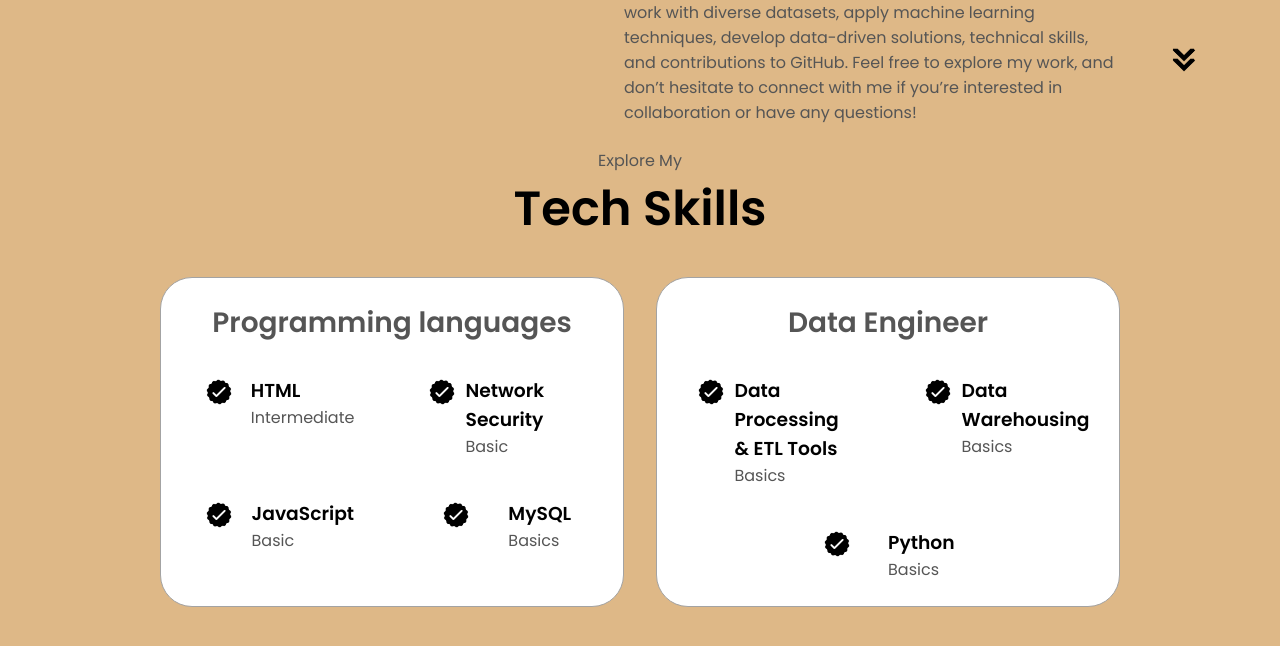
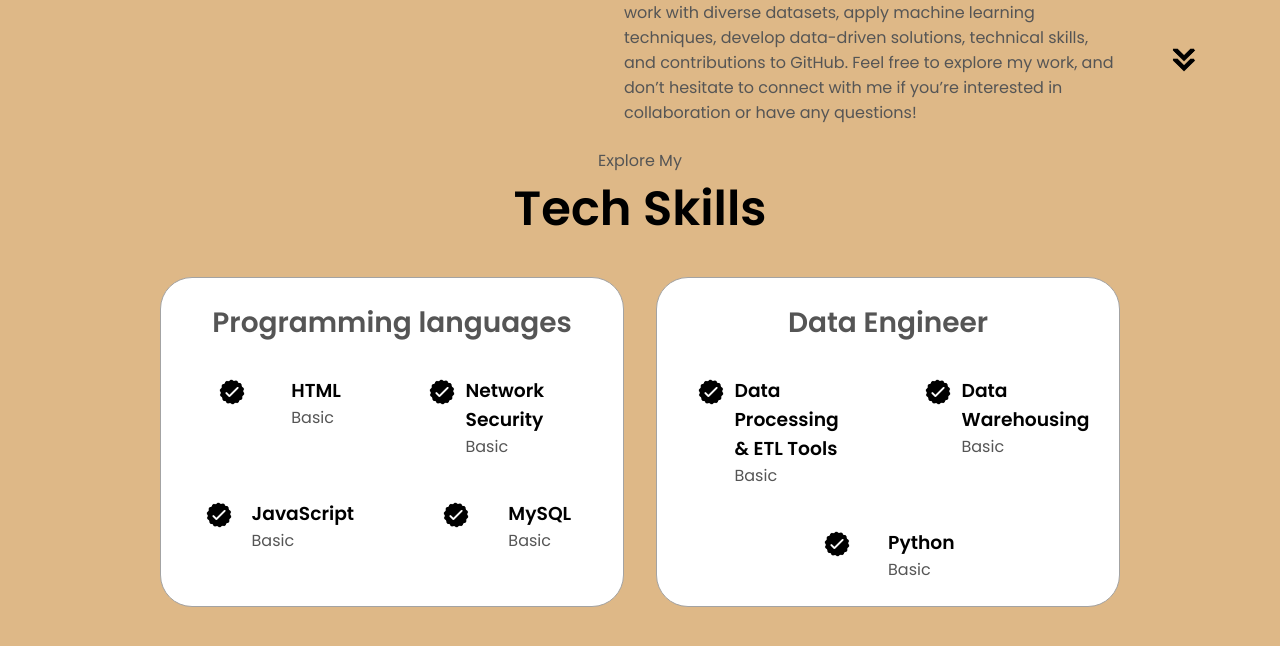
Before and after one commit to Pearl925/My-Portfolio.github.io, a plain HTML site: page index.html in a window 1280 px wide. Shown: the part 1548-2194 px from the top of the page. Drawn offline with Linux system fonts and the light colour scheme.

Commit message:
Update index.html

```diff
--- a/index.html
+++ b/index.html
@@ -38,7 +38,7 @@
     </nav>
     <section id="profile">
       <div class="section__pic-container">
-        <img src="./assets/profile-pic.jpg" alt="Lerato Motaung profile picture" />
+        <img src="./assets/about-pic.jpg" alt="Lerato Motaung profile picture" />
       </div>
       <div class="section__text">
         <p class="section__text__p1">Hello, I'm</p>
@@ -136,7 +136,7 @@
                 />
                 <div>
                   <h3>HTML</h3>
-                  <p>Intermediate</p>
+                  <p>Basic</p>
                 </div>
               </article>
               <article>
@@ -169,7 +169,7 @@
                 />
                 <div>
                   <h3>MySQL</h3>
-                  <p>Basics</p>
+                  <p>Basic</p>
                 </div>
               </article>
             </div>
@@ -185,7 +185,7 @@
                 />
                 <div>
                   <h3>Data Processing & ETL Tools</h3>
-                  <p>Basics</p>
+                  <p>Basic</p>
                 </div>
               </article>
               <article>
@@ -196,7 +196,7 @@
                 />
                 <div>
                   <h3>Data Warehousing</h3>
-                  <p>Basics</p>
+                  <p>Basic</p>
                 </div>
               </article>
               <article>
@@ -207,7 +207,7 @@
                 />
                 <div>
                   <h3>Python</h3>
-                  <p>Basics</p>
+                  <p>Basic</p>
                 </div>
               </article>
 
```
